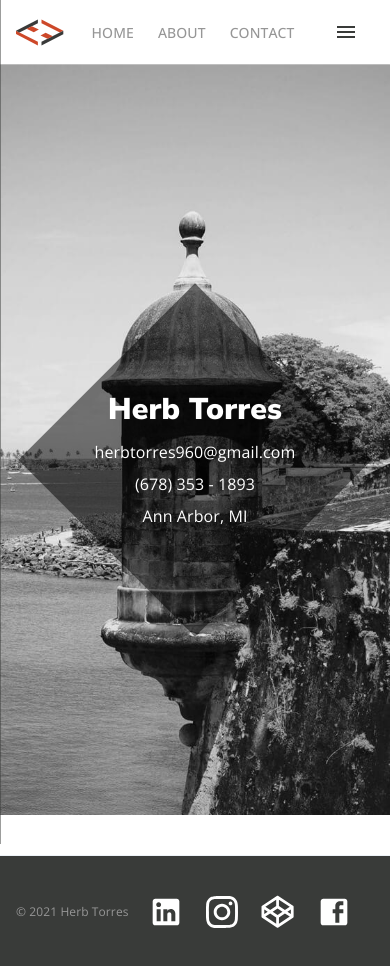
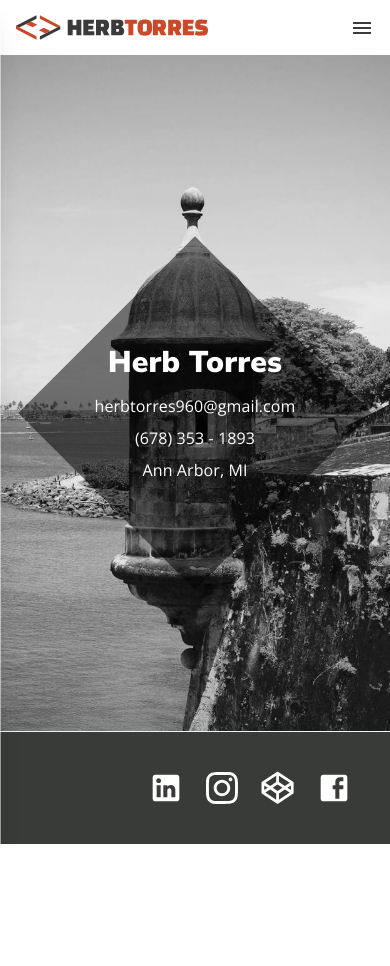
Before and after one commit to herbicus/next-folio, a Next.js app: page /contact in a window 390 px wide. After the commit the page ends 844 px from the top, so only its background shows below. Built offline with nearby package versions, Linux system fonts and the light colour scheme.

Commit message:
handle off canvas nav with useState()

```diff
--- a/src/components/Footer.tsx
+++ b/src/components/Footer.tsx
@@ -4,9 +4,9 @@ import { AppConfig } from '../utils/AppConfig';
 
 const Footer = () => {
   return (
-    <footer className="border-t bg-[#393b39] mt-10 py-10 px-4 md:px-8 text-sm">
-      <nav className="max-w-screen-xl mx-auto flex flex-wrap justify-between items-center">
-        <p className="text-gray-150 text-xs">
+    <footer className="border-t bg-[#393b39] py-10 px-4 md:px-8 text-sm">
+      <nav className="max-w-screen-xl mx-auto flex flex-wrap justify-end sm:justify-between items-center">
+        <p className="text-gray-150 text-xs hidden sm:block">
           © {new Date().getFullYear()} {AppConfig.footer_label}
         </p>
         <ul className="flex flex-nowrap">
--- a/src/components/Navigation.tsx
+++ b/src/components/Navigation.tsx
@@ -1,3 +1,6 @@
+/* eslint-disable no-console */
+import { useState } from 'react';
+
 import Link from 'next/link';
 // import { useRouter } from 'next/router';
 
@@ -10,19 +13,21 @@ import Link from 'next/link';
 
 const Navigation = () => {
   // const router = useRouter();
+
+  const [isOpen, setIsOpen] = useState(false);
+
   return (
-    // <div className="px-4 md:px-8 pt-14 md:pt-24"></div>
-    <header className="py-1 md:py-2 px-4 md:px-8 text-white  shadow">
+    <header className="py-1 md:py-2 px-4 md:px-8 text-white shadow">
       <nav className="flex flex-row flex-nowrap items-center justify-between max-w-screen-xl mx-auto">
         <Link href="/">
-          <a className="border-0 hover:border-0">
+          <a className="border-0 hover:border-0" title="Home">
             <svg
               version="1.1"
               id="folio-logo-full"
               width="371.067"
               height="47.013"
               viewBox="0 0 371.067 47.013"
-              className="hidden md:block max-w-[14rem]"
+              className="max-w-[12rem] md:max-w-[14rem]"
             >
               <polygon
                 fill="#CD4829"
@@ -110,76 +115,52 @@ const Navigation = () => {
             c-1.377,0.385-2.582,0.614-3.619,0.693c-1.038,0.084-2.421,0.123-4.143,0.123C353.213,39.267,349.364,38.851,345.82,38.022z"
               ></path>
             </svg>
-            <svg
-              version="1.1"
-              id="folio-logo"
-              width="94.026"
-              height="47.013"
-              viewBox="0 0 94.026 47.013"
-              className="block md:hidden max-w-[3.25rem]"
-            >
-              <polygon
-                fill="#CD4829"
-                points="0.034,20.246 0,26.443 39.603,47.013 39.603,40.201 "
-              ></polygon>{' '}
-              <polygon
-                fill="#393A39"
-                points="6.216,23.336 39.603,6.645 39.603,0 0.034,20.246 "
-              ></polygon>{' '}
-              <polygon
-                fill="#CD4829"
-                points="19.042,16.923 32.123,23.166 41.358,18.199 28.634,12.128 "
-              ></polygon>{' '}
-              <polygon
-                fill="#CD4829"
-                points="85.513,20.467 46.11,0 46.11,6.813 79.325,23.591 "
-              ></polygon>{' '}
-              <polygon
-                fill="#393A39"
-                points="46.11,40.369 46.11,47.013 85.513,26.855 85.513,20.467 "
-              ></polygon>{' '}
-              <polygon
-                fill="#CD4829"
-                points="66.67,30.089 53.592,23.848 44.355,28.814 57.078,34.884 "
-              ></polygon>
-            </svg>
           </a>
         </Link>
 
-        <ul className="flex flex-wrap">
+        <ul className="hidden md:flex flex-wrap">
           <li className="mr-6">
             <Link href="/">
-              <a className="text-gray-150  border-0 hover:border-b-2 hover:border-[#cd4828] font-medium text-sm md:text-base uppercase hover:text-primary-500">
+              <a
+                className="text-gray-150  border-0 hover:border-b-2 hover:border-[#cd4828] font-medium text-sm md:text-base uppercase hover:text-primary-500"
+                title="Home"
+              >
                 Home
               </a>
             </Link>
           </li>
           <li className="mr-6">
             <Link href="/about/">
-              <a className="text-gray-150  border-0 hover:border-b-2 hover:border-[#cd4828] font-medium text-sm md:text-base uppercase hover:text-primary-500">
+              <a
+                className="text-gray-150  border-0 hover:border-b-2 hover:border-[#cd4828] font-medium text-sm md:text-base uppercase hover:text-primary-500"
+                title="About"
+              >
                 About
               </a>
             </Link>
           </li>
           <li className="mr-0">
             <Link href="/contact/">
-              <a className="text-gray-150  border-0 hover:border-b-2 hover:border-[#cd4828] font-medium text-sm md:text-base uppercase hover:text-primary-500">
+              <a
+                className="text-gray-150  border-0 hover:border-b-2 hover:border-[#cd4828] font-medium text-sm md:text-base uppercase hover:text-primary-500"
+                title="Contact"
+              >
                 Contact
               </a>
             </Link>
           </li>
         </ul>
 
-        <input type="checkbox" id="menu-open" className="hidden" />
-
-        <label
-          htmlFor="menu-open"
-          id="mobile-menu-button"
-          className="m-2 p-2 text-primary-500 focus:outline"
+        <button
+          onClick={() => setIsOpen(!isOpen)}
+          className="text-primary-500 focus:outline md:hidden"
+          role="button"
         >
           <svg
             id="menu-open-icon"
-            className="transition duration-200 ease-in-out"
+            className={`${
+              isOpen ? 'hidden' : 'block'
+            } transition duration-200 ease-in-out`}
             width="24"
             height="24"
             viewBox="0 0 24 24"
@@ -191,7 +172,9 @@ const Navigation = () => {
           </svg>
           <svg
             id="menu-close-icon"
-            className="transition duration-200 ease-in-out"
+            className={`${
+              isOpen ? 'block' : 'hidden'
+            } transition duration-200 ease-in-out`}
             width="24"
             height="24"
             viewBox="0 0 24 24"
@@ -201,37 +184,75 @@ const Navigation = () => {
               d="M19 6.41L17.59 5 12 10.59 6.41 5 5 6.41 10.59 12 5 17.59 6.41 19 12 13.41 17.59 19 19 17.59 13.41 12 19 6.41z"
             ></path>
           </svg>
-        </label>
+        </button>
+      </nav>
 
-        <aside
-          id="sidebar"
-          className="bg-primary-500 text-white md:w-64 w-3/4 space-y-6 pt-6 px-0 absolute inset-y-0 left-0 h-[100vh] transform md:relative md:translate-x-0 transition duration-200 ease-in-out md:hidden overflow-y-auto z-50"
-        >
-          <ul className="flex flex-wrap">
-            <li className="mr-6">
-              <Link href="/">
-                <a className="text-gray-150  border-0 hover:border-b-2 hover:border-[#cd4828] font-medium text-sm md:text-base uppercase hover:text-primary-500">
-                  Home
-                </a>
-              </Link>
-            </li>
-            <li className="mr-6">
-              <Link href="/about/">
-                <a className="text-gray-150  border-0 hover:border-b-2 hover:border-[#cd4828] font-medium text-sm md:text-base uppercase hover:text-primary-500">
-                  About
-                </a>
-              </Link>
-            </li>
-            <li className="mr-0">
-              <Link href="/contact/">
-                <a className="text-gray-150  border-0 hover:border-b-2 hover:border-[#cd4828] font-medium text-sm md:text-base uppercase hover:text-primary-500">
-                  Contact
-                </a>
-              </Link>
-            </li>
-          </ul>
-        </aside>
-      </nav>
+      <aside
+        id="sidebar"
+        className={`${
+          isOpen ? 'translate-x-0' : 'translate-x-[-100%]'
+        } bg-white text-primary-500 md:w-64 w-3/4 space-y-6 absolute inset-y-0 left-0 h-[100vh] transform md:relative transition duration-200 ease-in-out md:hidden overflow-y-auto z-20 shadow-xl`}
+      >
+        <div className="pt-1 pb-2 pl-[.925em]">
+          <svg
+            version="1.1"
+            id="folio-logo"
+            width="94.026"
+            height="47.013"
+            viewBox="0 0 94.026 47.013"
+            className="max-w-[3rem]"
+          >
+            <polygon
+              fill="#CD4829"
+              points="0.034,20.246 0,26.443 39.603,47.013 39.603,40.201 "
+            ></polygon>{' '}
+            <polygon
+              fill="#393A39"
+              points="6.216,23.336 39.603,6.645 39.603,0 0.034,20.246 "
+            ></polygon>{' '}
+            <polygon
+              fill="#CD4829"
+              points="19.042,16.923 32.123,23.166 41.358,18.199 28.634,12.128 "
+            ></polygon>{' '}
+            <polygon
+              fill="#CD4829"
+              points="85.513,20.467 46.11,0 46.11,6.813 79.325,23.591 "
+            ></polygon>{' '}
+            <polygon
+              fill="#393A39"
+              points="46.11,40.369 46.11,47.013 85.513,26.855 85.513,20.467 "
+            ></polygon>{' '}
+            <polygon
+              fill="#CD4829"
+              points="66.67,30.089 53.592,23.848 44.355,28.814 57.078,34.884 "
+            ></polygon>
+          </svg>
+        </div>
+        <div className="bg-red-500 block h-[2px] w-16 !mt-2 ml-4"></div>
+        <ul className="block px-4">
+          <li className="mb-10">
+            <Link href="/">
+              <a className="text-gray-150 border-0 hover:border-0 font-medium text-base md:text-base uppercase">
+                Home
+              </a>
+            </Link>
+          </li>
+          <li className="mb-10">
+            <Link href="/about/">
+              <a className="text-gray-150 border-0 hover:border-0 font-medium text-base md:text-base uppercase">
+                About
+              </a>
+            </Link>
+          </li>
+          <li className="mb-0">
+            <Link href="/contact/">
+              <a className="text-gray-150 border-0 hover:border-0 font-medium text-base md:text-base uppercase">
+                Contact
+              </a>
+            </Link>
+          </li>
+        </ul>
+      </aside>
     </header>
   );
 };
--- a/src/pages/about.tsx
+++ b/src/pages/about.tsx
@@ -8,7 +8,7 @@ const About = () => {
 
   return (
     <Main meta={<Meta title="About" description="Herb Torres | About" />}>
-      <div className="px-4 md:px-8 pt-10 md:pt-18">
+      <div className="px-4 md:px-8 pt-10 md:pt-18 mb-12 md:mb-16">
         <div className="max-w-screen-lg mx-auto">
           <div className="grid grid-cols-1 md:grid-cols-12 justify-items-center">
             <div className="col-span-1 md:col-span-8 pr-0 md:pr-12">
--- a/src/pages/index.tsx
+++ b/src/pages/index.tsx
@@ -17,9 +17,9 @@ const Index = () => {
         />
       }
     >
-      <div className="px-4 md:px-8 pt-10 md:pt-18">
+      <div className="px-4 md:px-8 pt-10 md:pt-18 mb-12 md:mb-16">
         <div className="max-w-screen-lg mx-auto">
-          <div className="grid grid-cols-1 md:grid-cols-3 gap-5 justify-items-center">
+          <div className="grid grid-cols-1 sm:grid-cols-2 md:grid-cols-3 gap-5 justify-items-center">
             {projects.map((project: any) => (
               <figure key={project.Id} className="relative text-center">
                 <Link href={`/projects/${project.Slug}`}>
--- a/src/pages/projects/[slug].tsx
+++ b/src/pages/projects/[slug].tsx
@@ -17,7 +17,7 @@ export default function Project({ project }: any) {
         />
       }
     >
-      <div className="px-4 md:px-8 pt-10 md:pt-18">
+      <div className="px-4 md:px-8 pt-10 md:pt-18 mb-12 md:mb-16">
         <div className="max-w-screen-lg mx-auto relative">
           <div className="absolute top-0 right-0 md:right-[-24px]">
             <Link href="/">
@@ -70,7 +70,7 @@ export default function Project({ project }: any) {
               </Link>
             </div>
 
-            <div className="col-span-1 md:col-span-8 pl-0 md:pl-12">
+            <div className="col-span-1 md:col-span-8 pl-0 md:pl-12 mt-12 md:mt-0">
               {project.Images.map((image: any) => (
                 <div key={project.Id} className="mb-5 last:mb-0">
                   <img
--- a/src/styles/main.css
+++ b/src/styles/main.css
@@ -50,33 +50,12 @@ span {
   }
 }
 
-#sidebar {
-  --tw-translate-x: -100%;
+.contact {
+  min-height: calc(100vh - 168px);
 }
 
-#menu-close-icon {
-  display: none;
-}
-
-#menu-open:checked ~ #sidebar {
-  --tw-translate-x: 0;
-}
-
-
-#menu-open:checked ~ * #menu-open-icon {
-  display: none;
-}
-
-#menu-open:checked ~ * #menu-close-icon {
-  display: block;
-}
-
-@media (min-width: 768px) {
-  #sidebar {
-    --tw-translate-x: 0;
+@media screen and (min-width: 768px) {
+  .contact {
+    min-height: calc(100vh - 176px);
   }
 }
-
-.contact {
-  min-height: 89vh;
-}
```
